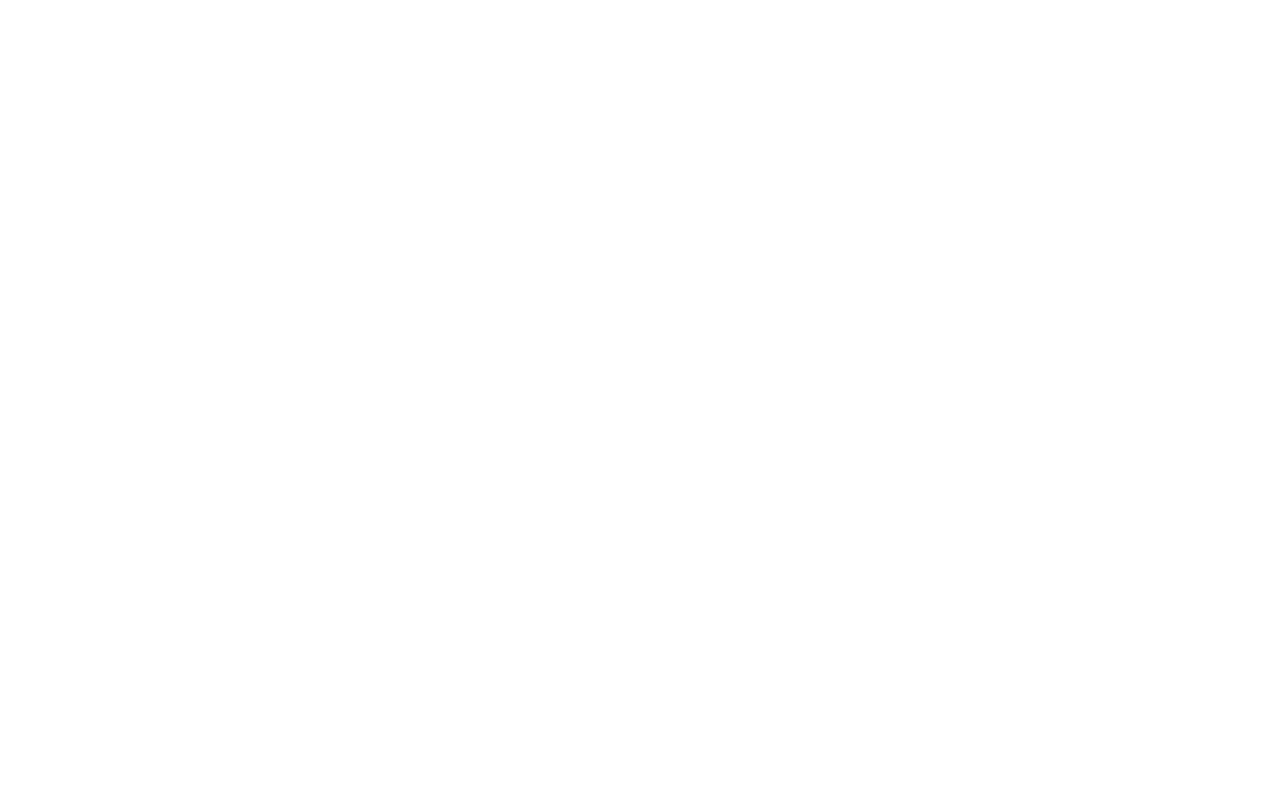
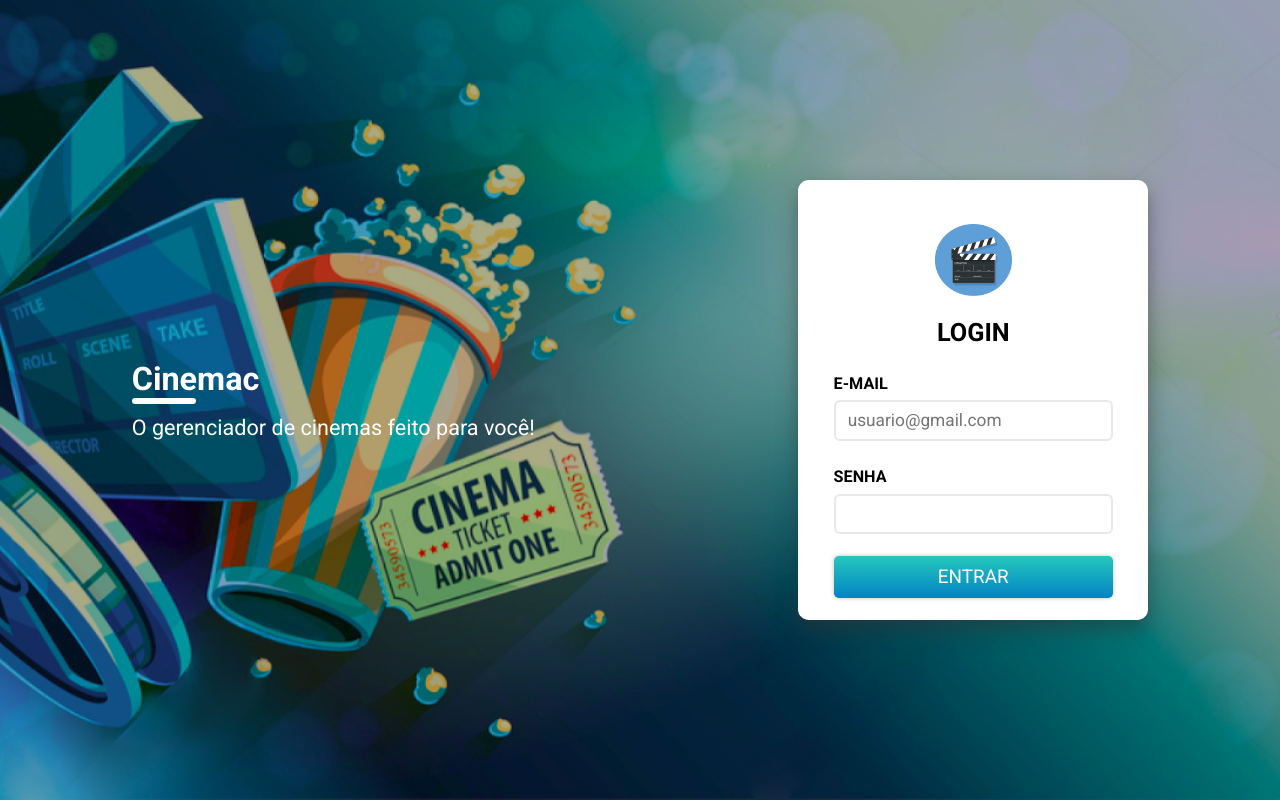
Before and after one commit to marviniDev/cinemac, a React (Create React App) app: page /login in a window 1280 px wide. Built offline with nearby package versions, Linux system fonts and the light colour scheme.

Commit message:
Ajustes na rotas...

```diff
--- a/public/index.html
+++ b/public/index.html
@@ -24,7 +24,7 @@
       work correctly both with client-side routing and a non-root public URL.
       Learn how to configure a non-root public URL by running `npm run build`.
     -->
-    <title>React App</title>
+    <title>Cinemac</title>
   </head>
   <body>
     <noscript>You need to enable JavaScript to run this app.</noscript>
--- a/src/App.js
+++ b/src/App.js
@@ -1,14 +1,11 @@
-import AppRoutes from "./routes/app.routes";
+import AppRoutes from "./routes/index";
 import GlobalStyle from "./style";
-import { AuthProvider } from "../src/contexts/auth";
 
 function App() {
   return (
     <>
+      <AppRoutes />
       <GlobalStyle />
-      <AuthProvider>
-        <AppRoutes />
-      </AuthProvider>
     </>
   );
 }
--- a/src/contexts/auth.js
+++ b/src/contexts/auth.js
@@ -1,16 +1,30 @@
-import { createContext } from 'react';
-import * as Auth from '../services/auth';
+import React, { createContext, useState, useEffect } from 'react';
+// import * as Auth from '../services/auth';
 
-const AuthContext = createContext({ signed: true, signIn: signIn()});
-
-async function signIn() {
-    const response = await Auth.signIn();
-    console.log(response);
-}
+const AuthContext = createContext({signed: false});
 
 export const AuthProvider = ({ children }) => {
+    const [signed, setSigned] = useState(null)
+    const [user, setUser] = useState({
+        name: '',
+    })
+
+    useEffect(() => {
+        const userStorage = localStorage.getItem('@app::user')
+        console.log(userStorage, "oi");
+        userStorage ? setUser(JSON.parse(userStorage)) && setSigned(true) : setUser({ name: '' })
+    }, [])
+
+    console.log(signed);
+
+
+    // async function SignIn() {
+    //     const response = await Auth.signIn();
+    //         console.log(response);
+    // }
+
     return (
-        <AuthContext.Provider value={{ signed: true , signIn}}>
+        <AuthContext.Provider value={{ signed, setSigned, user, setUser }}>
             {children}
         </AuthContext.Provider>
     );
--- a/src/pages/SignIn/index.js
+++ b/src/pages/SignIn/index.js
@@ -1,16 +1,17 @@
 import React, { useContext } from 'react';
+import { Route, Redirect} from "react-router-dom"
 import { SectionLogin, MainLogin, ContainerLogin, HeaderLogin, FormLogin, Login } from './style';
 import Logo from '../../assets/img/icon-circle-blue.png';
 import AuthContext from '../../contexts/auth';
+import * as Auth from '../../services/auth';
 
 const SignIn = () => {
-  const { signed, signIn } = useContext(AuthContext);
-
-  console.log(signed);
+  const { signed, setSigned } = useContext(AuthContext);
 
   async function handleSubmit(e) {
-    e.preventDefault();
-    signIn();
+    setSigned(true)
+    console.log(signed);
+    localStorage.setItem('@app::user', JSON.stringify('a'))
   }
 
   return (
@@ -39,8 +40,8 @@
               <img src={Logo} alt="logo cinemac" />
               <h3>LOGIN</h3>
             </div>
-
-            <FormLogin className="loginForm active" onSubmit={handleSubmit}>
+            {signed == true ? <Redirect to='/app'/> : null}
+            <FormLogin className="loginForm active">
               <div className="input-fild">
                 <label htmlFor="email">E-MAIL</label>
                 <input type="email" name="email" id="email" placeholder="usuario@gmail.com" />
@@ -52,7 +53,7 @@
               </div>
 
               <div className="button">
-                <button type="submit">Entrar</button>
+                <button type="button" onClick={handleSubmit}>Entrar</button>
               </div>
             </FormLogin>
           </Login>
--- a/src/routes/AppRouters/index.js
+++ /dev/null
@@ -1,21 +0,0 @@
-import React from "react"
-import { Route } from "react-router-dom"
-
-function AppRouters({ component: Component, layout: Layout, ...rest }) {
-  return (
-    <Route
-      {...rest}
-      render={() =>
-        Layout ? (
-          <Layout>
-            <Component />
-          </Layout>
-        ) : (
-          <Component />
-        )
-      }
-    />
-  )
-}
-
-export default AppRouters
--- a/src/routes/app.routes.js
+++ /dev/null
@@ -1,15 +0,0 @@
-import { BrowserRouter, Switch } from "react-router-dom";
-import SignIn from "../pages/SignIn";
-import AppRouters from "./AppRouters";
-
-const AppRoutes = () => {
-    return (
-        <BrowserRouter>
-            <Switch>
-                <AppRouters exact path="/" component={SignIn} />
-            </Switch>
-        </BrowserRouter>
-    );
-}
-
-export default AppRoutes;
--- a/src/routes/auth.routes.js
+++ /dev/null
@@ -1,3 +0,0 @@
-const isAuthenticated = () => true
-
-export default isAuthenticated;
--- /dev/null
+++ b/src/routes/index.js
@@ -0,0 +1,22 @@
+import { BrowserRouter, Switch, Route } from "react-router-dom";
+import SignIn from "../pages/SignIn";
+import Movies from "../pages/Movies";
+import Rooms from "../pages/Roons";
+import PrivateRoutes from "./private.routes";
+import { AuthProvider } from "../contexts/auth";
+
+const AppRoutes = () => {
+    return (
+        <AuthProvider>
+            <BrowserRouter>
+                <Switch>
+                    <Route path="/login" component={SignIn} />
+                    <PrivateRoutes exact={true} path="/app" component={Movies} />
+                    <PrivateRoutes exact={true} path="/app/filmes" component={Rooms} />
+                </Switch>
+            </BrowserRouter>
+        </AuthProvider>
+    );
+}
+
+export default AppRoutes;
--- /dev/null
+++ b/src/routes/private.routes.js
@@ -0,0 +1,28 @@
+import React, { useEffect } from "react"
+import { Route, Redirect} from "react-router-dom"
+import { useContext } from "react"
+import AuthContext from "../contexts/auth"
+
+function PrivateRoutes({ component: Component, layout: Layout, ...rest }) {
+  const { signed } = useContext(AuthContext)
+
+  return (
+      <Route
+        {...rest}
+        render={() =>
+          signed ?
+          Layout ? (
+            <Layout>
+              <Component />
+            </Layout>
+          ) : (
+            <Component />
+          )
+          :
+          <Redirect to="/login"/>
+        }
+      />
+  )
+}
+
+export default PrivateRoutes
```
Also changed, not shown: public/manifest.json.
